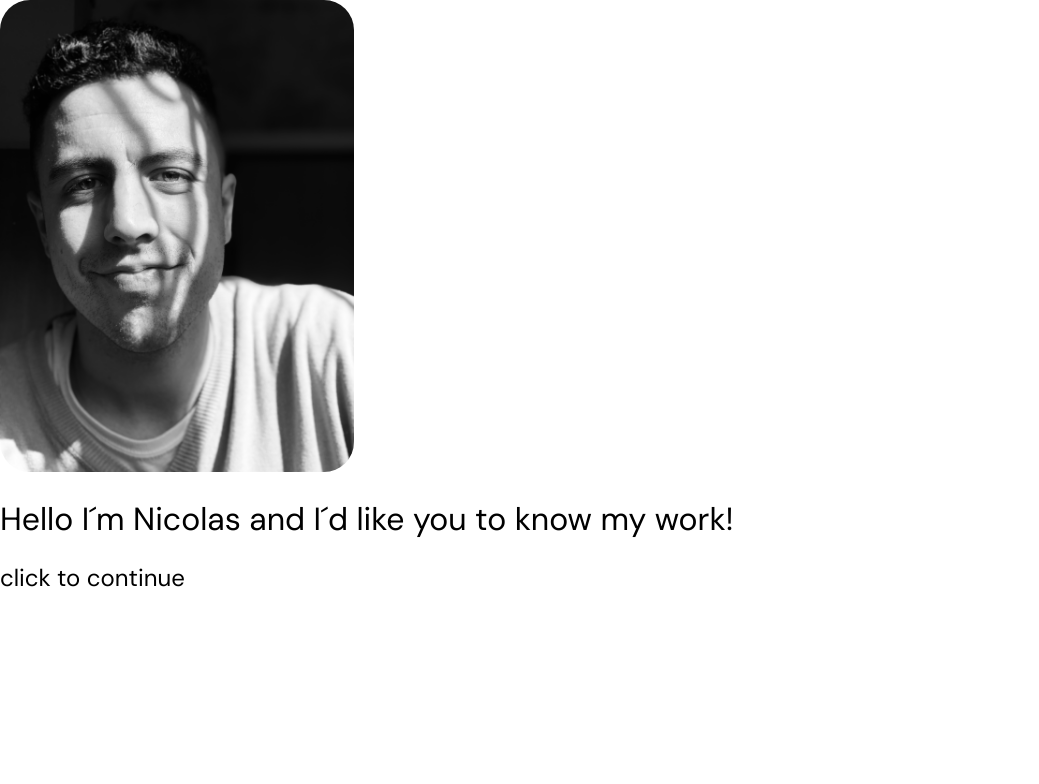
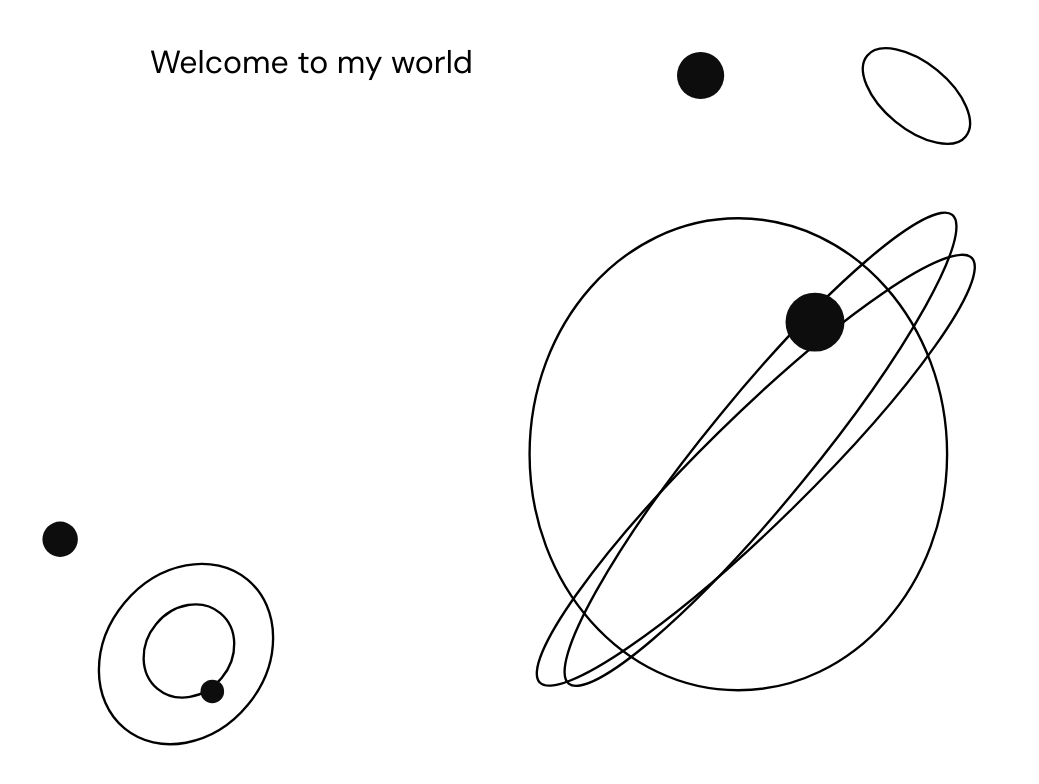
Before and after one commit to NicoBellanich/MyResume, a React (Create React App) app: page / in a window 1280 px wide. Shown: the top 784 px of the page, without its empty margins (0-1039 px from the left). Built offline with nearby package versions, Linux system fonts and the light colour scheme.

Commit message:
Agregar mundos

```diff
--- a/package.json
+++ b/package.json
@@ -11,11 +11,12 @@
     "react": "^17.0.1",
     "react-dom": "^17.0.1",
     "react-scripts": "4.0.2",
+    "react-spring": "^8.0.27",
     "web-vitals": "^1.1.0"
   },
   "scripts": {
-    "predeploy":"npm run build",
-    "deploy":"gh-pages -d build",
+    "predeploy": "npm run build",
+    "deploy": "gh-pages -d build",
     "start": "react-scripts start",
     "build": "react-scripts build",
     "test": "react-scripts test",
--- /dev/null
+++ b/src/Components/Organisms/Animations/Apear.js
@@ -0,0 +1,24 @@
+import React from "react"
+import { useSpring, animated } from "react-spring";
+
+const ApearAnimation = ({delayTime,children, duration}) =>{
+
+  //A spring simply animates values from one state to another.
+  const properties = useSpring({
+    opacity: 1,
+    from: { opacity: 0 },
+    delay: delayTime,
+    config: { duration: duration , tension:100, mass: 500},
+    reset : true,
+  });
+
+  return <animated.div style={properties}>{children}</animated.div>;
+
+}
+
+ApearAnimation.defaultProps = {
+    delayTime: 0,
+    duration: 0
+  };
+
+export default ApearAnimation
--- a/src/Pages/Landing.js
+++ b/src/Pages/Landing.js
@@ -1,13 +1,17 @@
 import React from "react";
-import img from "../Images/me.jpg"
+import img from "../Images/Worlds.svg"
+import ApearAnimation from "../Components/Organisms/Animations/Apear"
 const Landing = () => {
   return (
     <>
-      <img style={{height:"59vh",borderRadius:"30px"}}src={img} alt="hi"></img>
-      <h1 style={{ fontWeight: "400" }}>
-        Hello I´m Nicolas and I´d like you to know my work!
-      </h1>
-      <h2 style={{ fontWeight: "400" }}>click to continue</h2>
+      <ApearAnimation delayTime={500} duration={2000}>
+        <img style={{height:"100vh",borderRadius:"30px"}}src={img} alt="hi"></img>
+        <ApearAnimation delayTime={1500} duration={2000}>
+          <h1 style={{ fontWeight: "400" , position:"absolute", top:"20px", left:"150px", width:"40%"}}>
+            Welcome to my world
+          </h1>
+        </ApearAnimation>
+      </ApearAnimation>
     </>
   );
 };
```
Also changed, not shown: src/Images/Worlds.svg (added), 1 other file (tests, documents, lock files or other folders).
